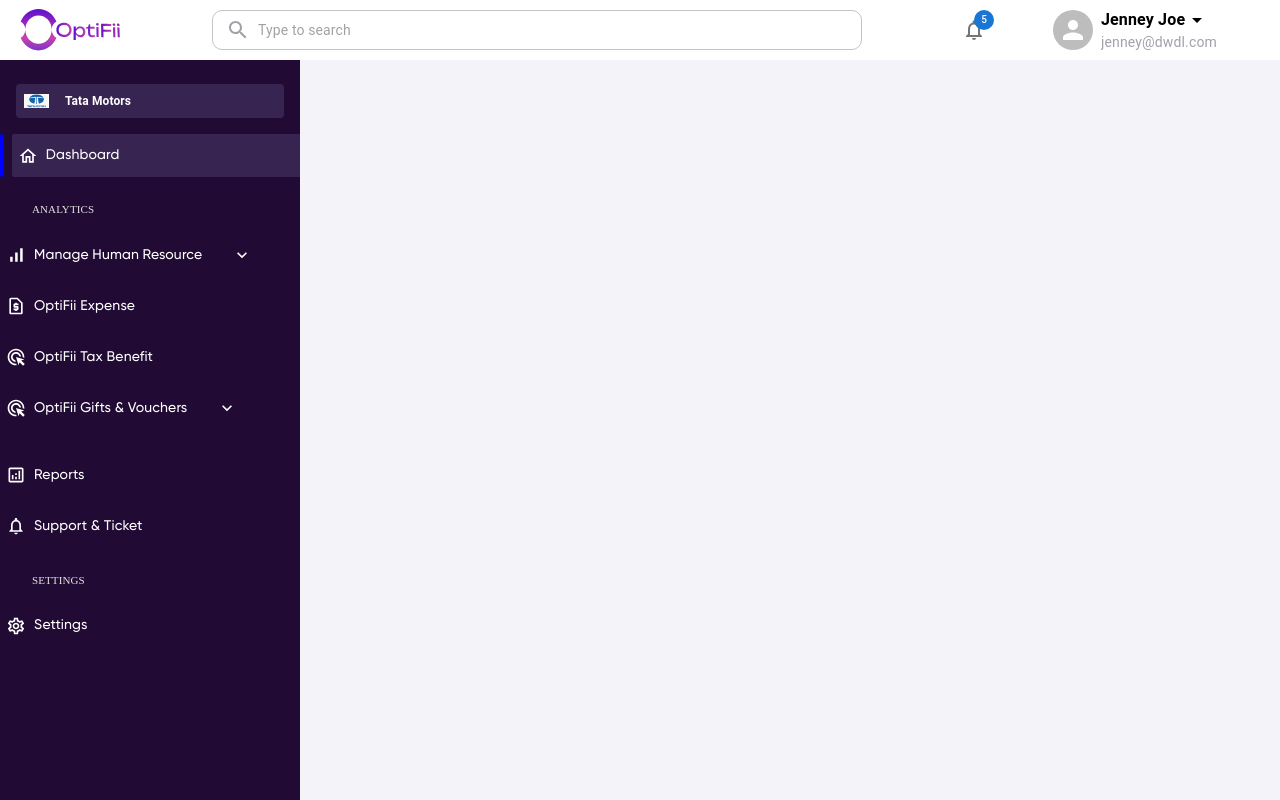
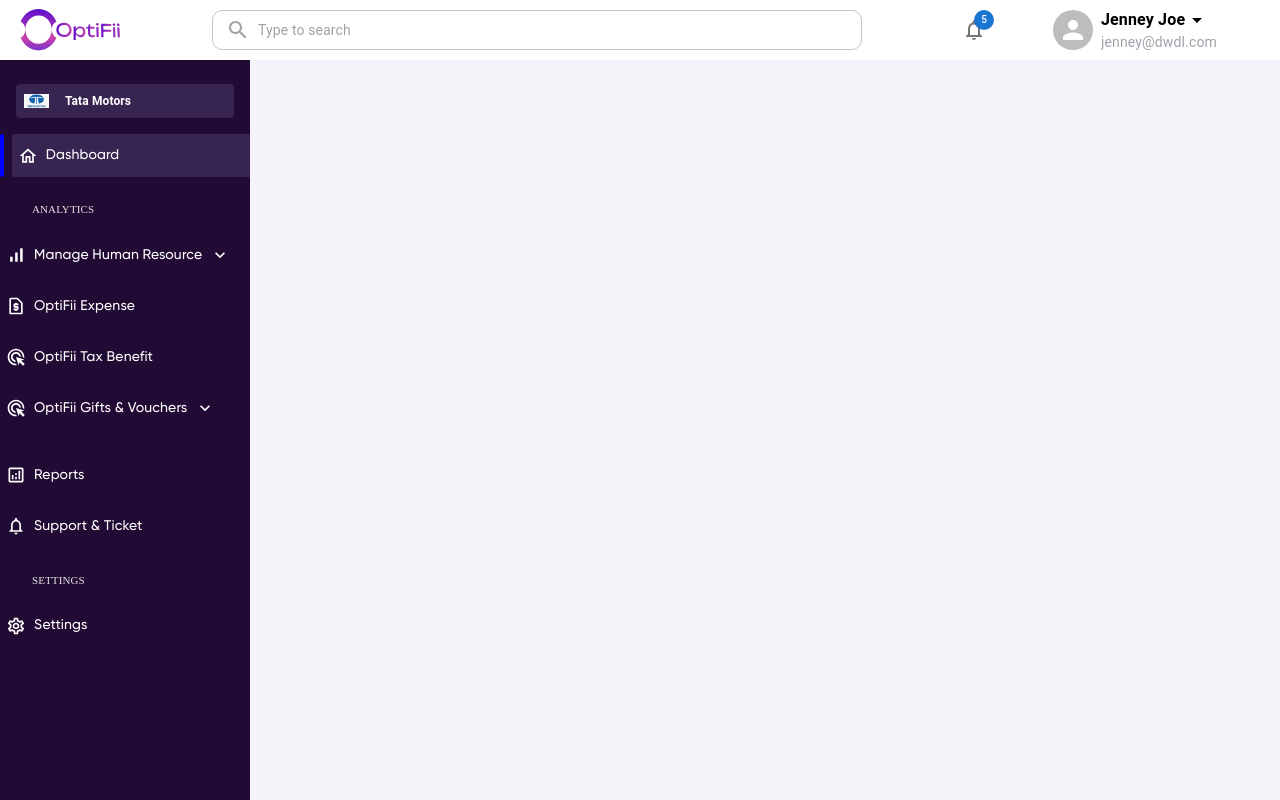
Before and after one commit to shoyebgift/web, a React (Vite) app: page /1/dashboard in a window 1280 px wide. Built offline with nearby package versions, Linux system fonts and the light colour scheme; a web font is replaced by a local one.

Commit message:
Format catloging to the: task 4

```diff
--- a/src/components/protected/Navbar.jsx
+++ b/src/components/protected/Navbar.jsx
@@ -10,7 +10,7 @@
 import websiteLogo from "../../assets/webLogo.jpg";
 
 import { protectedNavlinks } from "../../utils/index";
-import { Box, Button, Typography } from "@mui/material";
+import { Box, Button, IconButton, Typography } from "@mui/material";
 import { NavLink } from "react-router-dom";
 
 const Navbar = () => {
@@ -35,7 +35,7 @@
 
   return (
     <Box
-      width={"300px"}
+      width={"100%"}
       bgcolor={"#210A33"}
       height="calc(100vh - 60px)"
       color={"white"}
@@ -71,8 +71,8 @@
 
       {/* links */}
 
-      {protectedNavlinks.map((group) => (
-        <Box key={group.heading || 1}>
+      {protectedNavlinks.map((group, index) => (
+        <Box key={index}>
           <Typography
             fontSize={"11px"}
             ml={4}
@@ -152,7 +152,7 @@
                   >
                     {link.label}{" "}
                     {link.subLinks && (
-                      <Button
+                      <IconButton
                         color="inherit"
                         size="small"
                         sx={{
@@ -173,7 +173,7 @@
                             rotate: expanded[link.label] ? "180deg" : "0deg",
                           }}
                         />
-                      </Button>
+                      </IconButton>
                     )}
                   </Typography>
                 </Box>
@@ -204,7 +204,7 @@
                       p={1}
                       color={"white"}
                       fontSize={"14px"}
-                      fontFamily={'Gilroy'}
+                      fontFamily={"Gilroy"}
                       height={"min-content"}
                       sx={{
                         "&:hover": {
```
